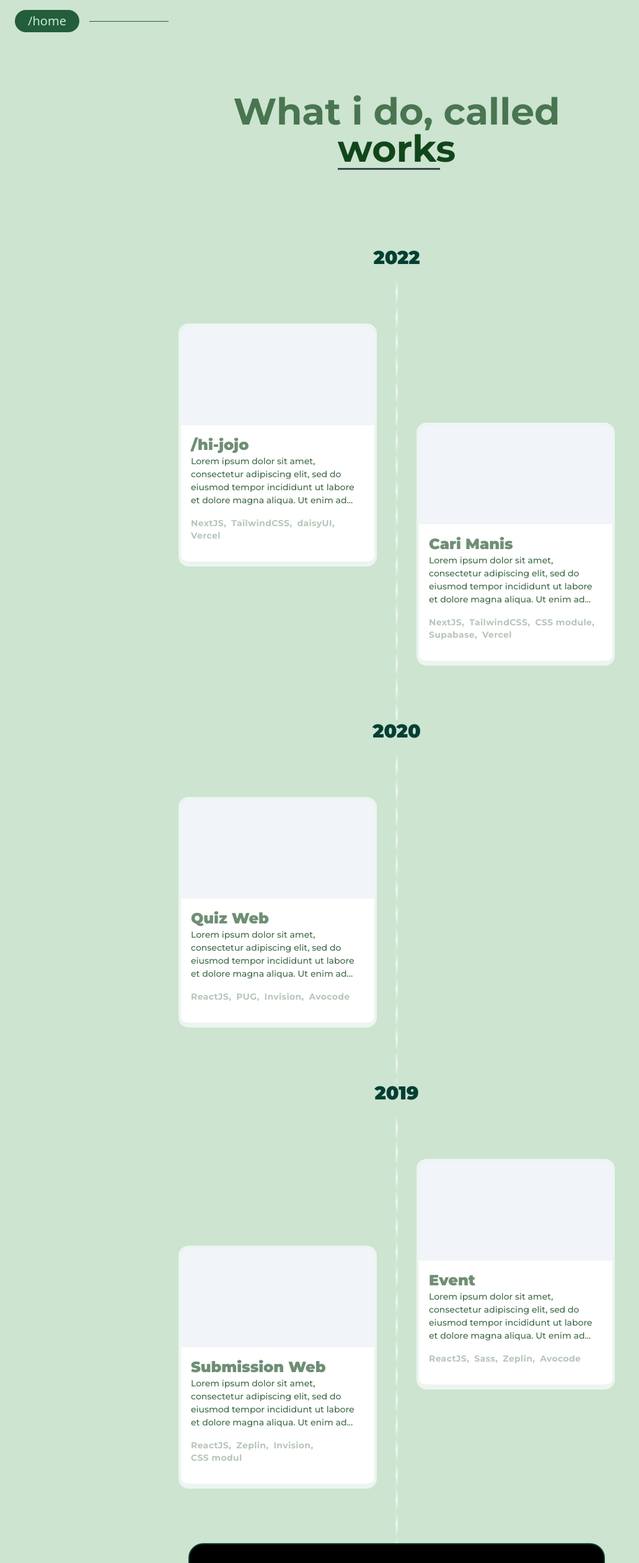
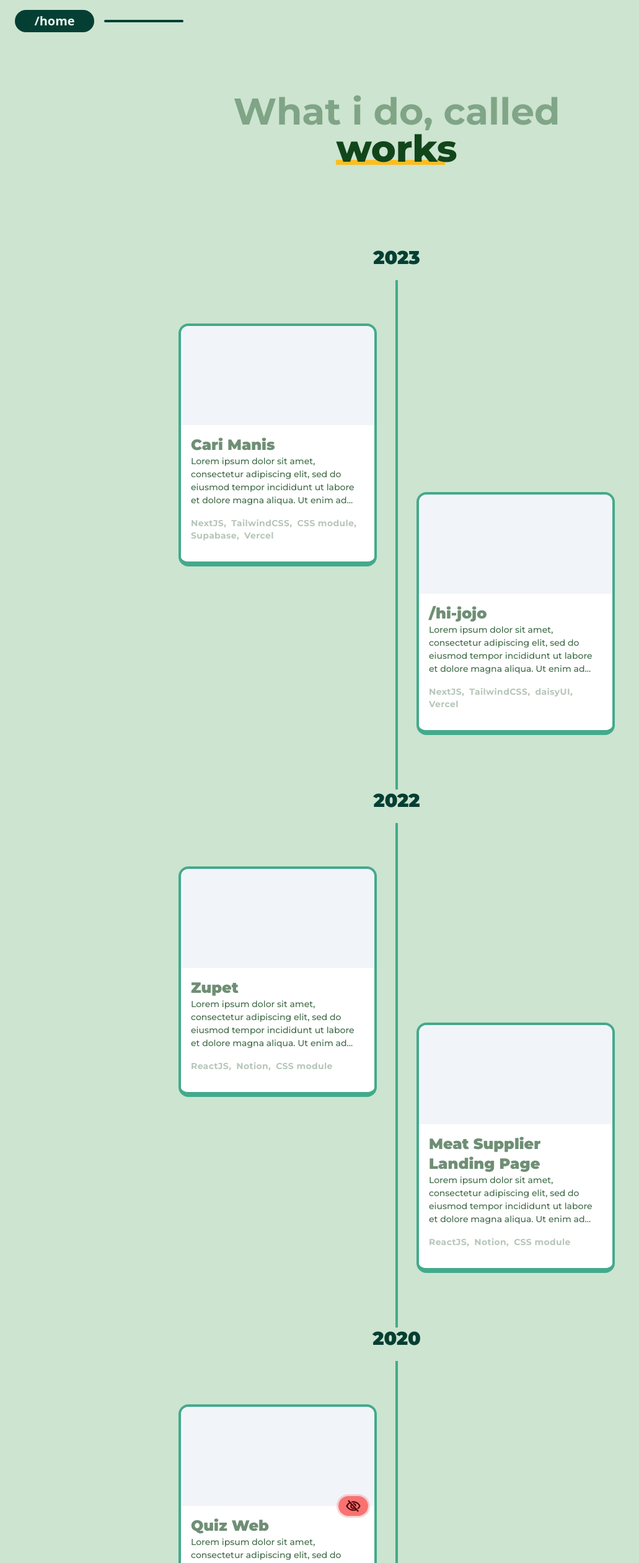
Before and after one commit to code7070/hi-jojo, a Next.js app: page /works in a window 1280 px wide. Shown: the top 2522 px of the page at 62% size, without its empty margins (0-1031 px from the left). Built offline with nearby package versions, Linux system fonts and the light colour scheme.

Commit message:
adding private icon

```diff
--- /dev/null
+++ b/public/icons/eye-slash.jsx
@@ -0,0 +1,27 @@
+import React from "react";
+
+function EyeSlashIcon({ stroke = 12 }) {
+  return (
+    <svg xmlns="http://www.w3.org/2000/svg" viewBox="0 0 256 256">
+      <path fill="none" d="M0 0H256V256H0z"></path>
+      <path
+        fill="none"
+        stroke="currentColor"
+        strokeLinecap="round"
+        strokeLinejoin="round"
+        strokeWidth={stroke}
+        d="M48 40L208 216"
+      ></path>
+      <path
+        fill="none"
+        stroke="currentColor"
+        strokeLinecap="round"
+        strokeLinejoin="round"
+        strokeWidth={stroke}
+        d="M154.907 157.598a40 40 0 01-53.814-59.196M73.994 68.594C33.225 89.239 16 128 16 128s32 71.992 112 71.992a118.024 118.024 0 0053.998-12.594m26.612-18.299C230.41 149.572 240 128 240 128s-32-72.008-112-72.008a125.32 125.32 0 00-20.682 1.684m28.21 31.032a40.024 40.024 0 0132.297 35.529"
+      ></path>
+    </svg>
+  );
+}
+
+export default EyeSlashIcon;
--- a/src/components/header/index.js
+++ b/src/components/header/index.js
@@ -11,17 +11,21 @@ export default function Header() {
       <div className="content-wrapper py-4 ">
         <div className="container flex items-center justify-start h-9">
           <Link href="/">
-            <div className="bg-jo-green-1 rounded-3xl overflow-hidden px-3 py-2 flex items-center justify-center">
-              <div
-                className={` bg-jo-green-1 text-jo-green-5 font-medium text-xl transition-all flex items-center leading-none justify-center ${
-                  atHome ? "w-9" : "w-[80px]"
-                }`}
-              >
-                /{atHome ? "jo" : "home"}
+            <div
+              className={`rounded-3xl p-2 transition-all duration-200 bg-primary font-bold text-xl text-secondary text-center leading-none ${
+                atHome ? "w-20" : "w-32"
+              }`}
+            >
+              <div style={{ verticalAlign: "middle" }}>
+                {atHome ? "/jojo" : "/home"}
               </div>
             </div>
           </Link>
-          <div className="w-32 bg-jo-green-1 h-[1px] mx-4" />
+          <div
+            className={`${
+              atHome ? "w-40" : "w-32"
+            } bg-primary h-1 mx-4 rounded-2xl`}
+          />
         </div>
       </div>
     </header>
--- a/src/layouts/project/project-card.js
+++ b/src/layouts/project/project-card.js
@@ -1,19 +1,31 @@
+import EyeSlashIcon from "public/icons/eye-slash";
+
 export default function ProjectCard({
   name = "Project Title",
   description = "Lorem ipsum dolor sit amet, consectetur adipiscing elit, sed do eiusmod tempor incididunt ut labore et dolore magna aliqua. Ut enim ad minim veniam, quis nostrud exercitation ullamco laboris nisi ut aliquip ex ea commodo consequat. ",
   stacks,
   isEven,
   isFirst,
+  isPrivate,
 }) {
   let evenClass = "md:translate-x-[60%]";
   if (isEven) evenClass = "md:-translate-x-[60%]";
   const stacklist = `${stacks}`.split(",");
-  const noFirstClass = isFirst ? "" : "md:-mt-64";
+  const noFirstClass = isFirst ? "" : "md:-mt-36";
   return (
     <div
-      className={`relative rounded-2xl border-b-8 border-4 border-secondary w-[100%] max-w-xs overflow-hidden ${evenClass} ${noFirstClass} my-6 transition-all duration-300 cursor-pointer hover:border-primary`}
+      className={`relative rounded-2xl border-b-8 border-4 border-accent w-[100%] max-w-xs overflow-hidden ${evenClass} ${noFirstClass} my-6 transition-all duration-300 cursor-pointer hover:border-primary`}
     >
-      <div className="h-[160px] bg-slate-100"></div>
+      <div className="h-[160px] bg-slate-100 relative">
+        {isPrivate && (
+          <div className="absolute right-0 bottom-0 -translate-x-[10px] translate-y-[50%]">
+            <div className="relative bg-error text-error-content rounded-full py-1 px-3 w-full h-full [&>svg]:w-6 [&>svg]:h-6 flex items-center justify-center">
+              <div className="absolute w-full h-full ring ring-error opacity-30 rounded-full hover:ring-0 hover:bg-error hover:animate-ping" />
+              <EyeSlashIcon stroke={22} />
+            </div>
+          </div>
+        )}
+      </div>
       <div className="p-4 bg-white">
         <div className="font-black opacity-60 text-2xl">{name}</div>
         <div className="text-sm font-medium leading-normal opacity-80 line-clamp-4">
--- a/src/styles/works.module.css
+++ b/src/styles/works.module.css
@@ -8,7 +8,7 @@
     transform: translate(0, -10%);
   }
   100% {
-    opacity: 0.7;
+    opacity: 0.4;
     transform: translate(0, 0%);
   }
 }
@@ -40,18 +40,18 @@
     @apply w-0;
   }
   to {
-    @apply w-[87%];
+    @apply w-[90%];
   }
 }
 
 .headline2 {
-  @apply relative inline-block transition-all duration-300 opacity-0;
+  @apply relative inline-block transition-all duration-300 opacity-0 font-extrabold;
   animation: head2 0.5s cubic-bezier(0.165, 0.84, 0.44, 1) 0.5s 1 forwards;
 }
 
-.headline2::after {
+.headline2::before {
   content: "";
-  @apply absolute left-0 -bottom-1 h-[3px] w-0 bg-neutral;
+  @apply absolute left-0 bottom-1 h-2 w-0 bg-warning -z-[1];
   animation: undershow 0.2s cubic-bezier(0.215, 0.61, 0.355, 1) 1s 1 forwards;
 }
 
@@ -77,11 +77,11 @@
 
 .year::before {
   content: "";
-  @apply absolute w-1 left-[50%] top-[54px];
+  @apply absolute w-1 left-[50%] top-[54px] bg-accent;
   transform: translate(-50%);
   height: calc(100% - 54px);
-  background: linear-gradient(to bottom, #cce4d0, #ecf5f0, #cce4d0);
-  background-size: 100% 40px;
+  /* background: linear-gradient(to bottom, #cce4d0, #ecf5f0, #cce4d0); */
+  /* background-size: 100% 40px; */
 }
 
 .yearHead {
--- a/src/utils/worklist.js
+++ b/src/utils/worklist.js
@@ -1,33 +1,48 @@
 const workList = [
   {
+    name: "Cari Manis",
+    year: 2023,
+    link: "/cari-manis",
+    stacks: "NextJS,TailwindCSS,CSS module,Supabase,Vercel",
+  },
+  {
     name: "/hi-jojo",
-    year: 2022,
+    year: 2023,
     link: "/hi-jojo",
     stacks: "NextJS,TailwindCSS,daisyUI,Vercel",
   },
   {
-    name: "Cari Manis",
+    name: "Zupet",
     year: 2022,
-    link: "/cari-manis",
-    stacks: "NextJS,TailwindCSS,CSS module,Supabase,Vercel",
+    link: "/zupet",
+    stacks: "ReactJS,Notion,CSS module",
+  },
+  {
+    name: "Meat Supplier Landing Page",
+    year: 2022,
+    link: "/meat-supplier-gpw",
+    stacks: "ReactJS,Notion,CSS module",
   },
   {
     name: "Event",
     year: 2019,
     link: "/project/event-a",
     stacks: "ReactJS,Sass,Zeplin,Avocode",
+    isPrivate: true,
   },
   {
     name: "Submission Web",
     year: 2019,
     link: "/project/submission-a",
-    stacks: "ReactJS,Zeplin,Invision,CSS modul",
+    stacks: "ReactJS,Zeplin,Invision,CSS module",
+    isPrivate: true,
   },
   {
     name: "Quiz Web",
     year: 2020,
     link: "/project/quiz-m",
     stacks: "ReactJS,PUG,Invision,Avocode",
+    isPrivate: true,
   },
 ];
 
```
Also changed, not shown: public/icons/eye-slash.svg (added).
